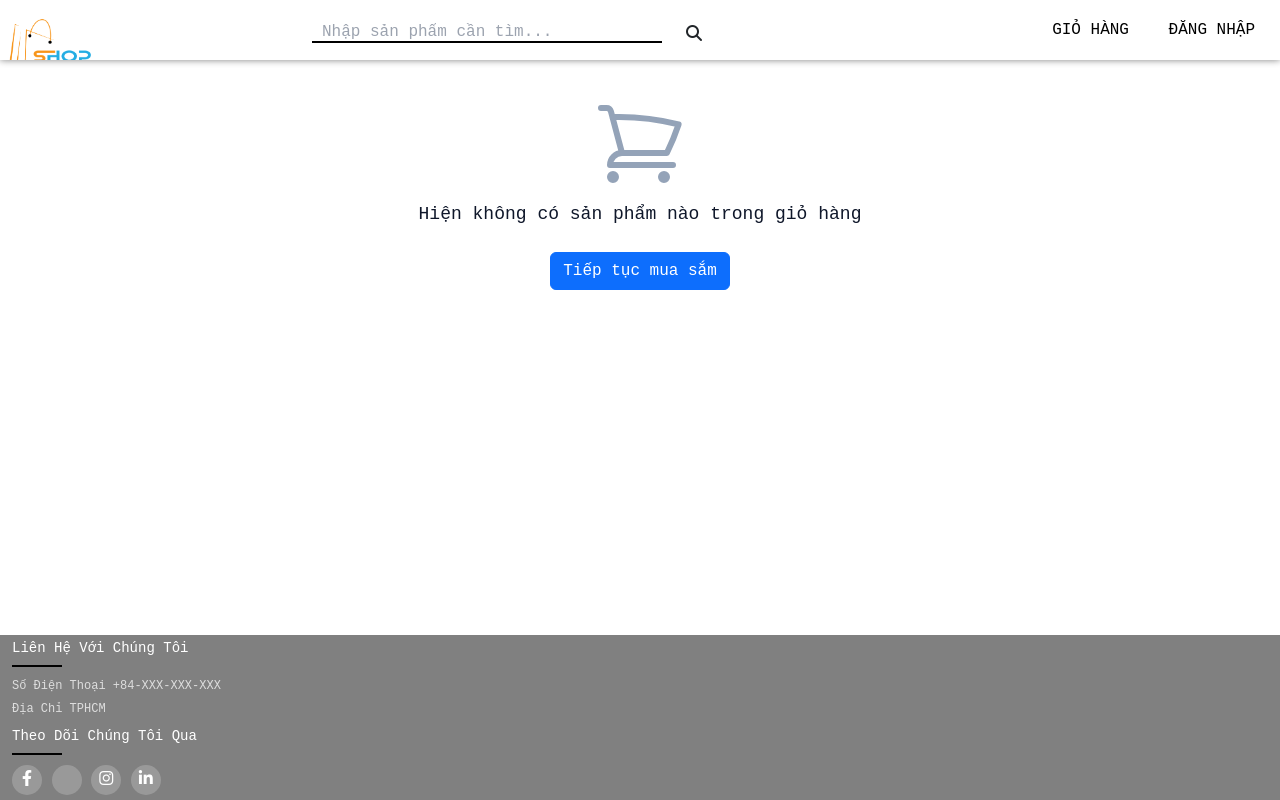
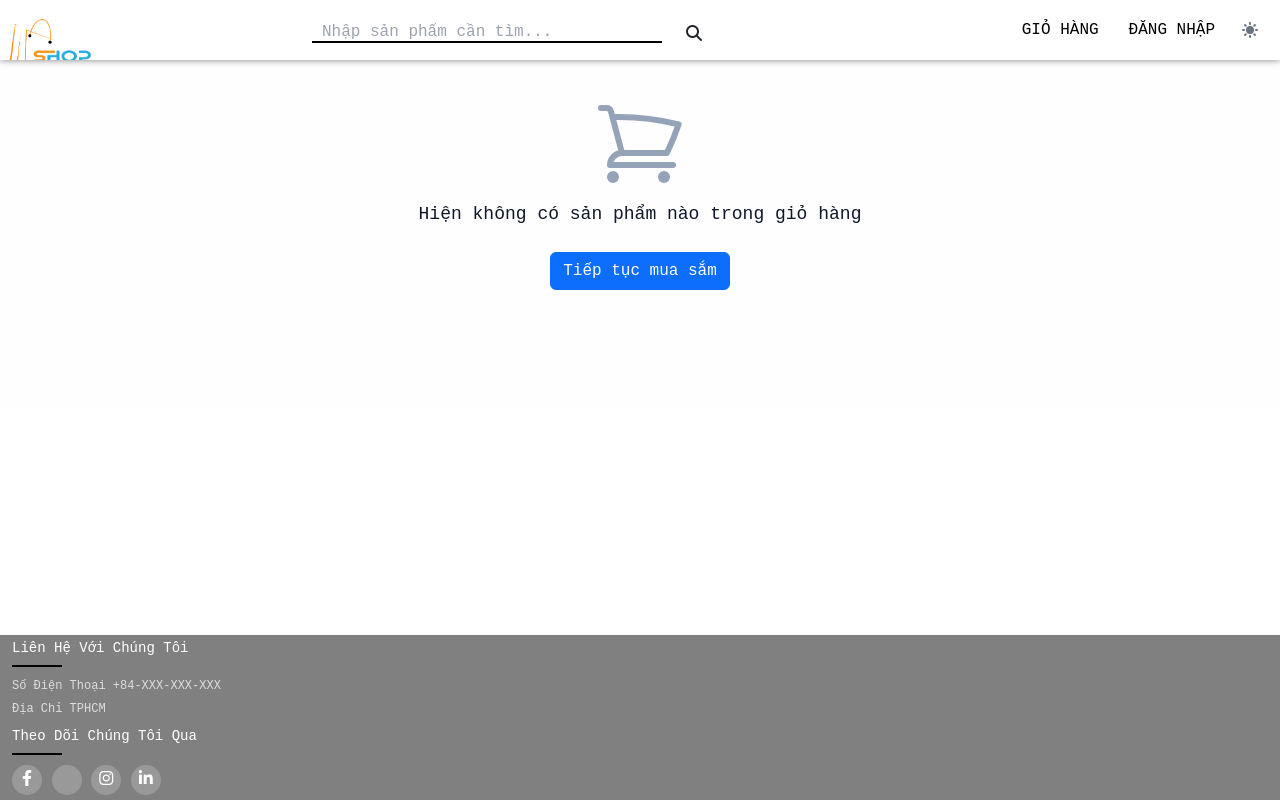
Before and after one commit to ngthachminhthanh/E-commerce-website-8Clothes, a PHP site: page /php/cart.php in a window 1280 px wide. Run offline with PHP 8.4, Linux system fonts and the light colour scheme; some libraries are stand-ins or nearby versions; some web fonts are replaced.

Commit message:
feat(style): Thêm dark mode cho cart.php - Phuc

```diff
--- /dev/null
+++ b/Resources/JS/tailwind.config.js
@@ -0,0 +1,17 @@
+
+
+tailwind.config = {
+  content: ["./*.php"],
+  darkMode: "class"
+};
+
+
+if (
+  localStorage.getItem("color-theme") === "dark" ||
+  (!("color-theme" in localStorage) &&
+    window.matchMedia("(prefers-color-scheme: dark)").matches)
+) {
+  document.documentElement.classList.add("dark");
+} else {
+  document.documentElement.classList.remove("dark");
+}
--- a/Resources/php/cart.php
+++ b/Resources/php/cart.php
@@ -68,8 +68,8 @@ function updateCartItemQuantity(productId, quantity) {
 
 if (isset($_SESSION['shopping_cart']) && count($_SESSION['shopping_cart']) > 0) {
 echo '
-    <main class="mx-auto max-w-2xl px-4 py-16 sm:px-6 sm:pt-28 sm:pb-48 lg:px-0 pb-10">
-      <h1 class="text-center text-3xl font-bold tracking-tight text-slate-900 sm:text-4xl">
+    <main class="mx-auto max-w-2xl px-4 py-16 sm:px-6 sm:pt-28 sm:pb-48 lg:px-0 pb-10 dark:bg-gray-800">
+      <h1 class="text-center text-3xl font-bold tracking-tight text-slate-900 dark:text-slate-50 sm:text-4xl">
         Giỏ hàng
       </h1>
 
@@ -92,11 +92,11 @@ echo '<ul role="list" class="divide-y divide-slate-200 border-b border-t border-
         <div>
           <div class="flex justify-between">
             <h4 class="text-sm">
-              <a href=" ' . $product['product_image_link'] . '" class="text-lg font-medium text-slate-700 hover:text-slate-800">
+              <a href=" ' . $product['product_image_link'] . '" class="text-lg font-medium text-slate-700 hover:text-slate-800 dark:text-slate-50">
                 ' . $product['product_name'] . '
               </a>
             </h4>
-            <p class="ml-4 text-sm font-medium text-slate-900">
+            <p class="ml-4 text-sm font-medium text-slate-900 dark:text-slate-50">
             ' . $product_price_vnd . '
             </p>
           </div>
@@ -107,7 +107,7 @@ echo '<ul role="list" class="divide-y divide-slate-200 border-b border-t border-
 
         <div class="mt-4 flex flex-1 items-end justify-between">
           <div>
-            <input class="appearance-none border border-slate-300 rounded-md shadow-sm checked:bg-sky-500 checked:text-sky-500 disabled:bg-slate-100 disabled:opacity-50 disabled:cursor-not-allowed focus:border-sky-500 focus:ring-sky-500 dark:border-white/10 dark:bg-white/5 dark:focus:border-sky-500 dark:focus:ring-sky-500 dark:text-slate-600 dark:focus:ring-offset-slate-900 dark:checked:bg-sky-500 w-16 no-spinners text-center sm:text-sm" type="number" min="1" name="quantity" value="' . $product['quantity'] . '" id="quantity" onchange="updateCartItemQuantity(' . $product['product_id'] . ', this.value)">
+            <input class="appearance-none border border-slate-300 rounded-md shadow-sm checked:bg-sky-500 checked:text-sky-500 disabled:bg-slate-100 disabled:opacity-50 disabled:cursor-not-allowed focus:border-sky-500 focus:ring-sky-500 dark:border-white/10 dark:bg-gray-800 dark:focus:border-sky-500 dark:focus:ring-sky-500 dark:text-slate-50 dark:focus:ring-offset-slate-900 dark:checked:bg-sky-500 w-16 no-spinners text-center sm:text-sm" type="number" min="1" name="quantity" value="' . $product['quantity'] . '" id="quantity" onchange="updateCartItemQuantity(' . $product['product_id'] . ', this.value)">
           </div>
           <div class="ml-4">
             <form action="" method="post">
@@ -126,29 +126,29 @@ echo '<ul role="list" class="divide-y divide-slate-200 border-b border-t border-
     <div>
       <dl class="space-y-4">
         <div class="flex items-center justify-between">
-          <dt class="text-base font-medium text-slate-900">
+          <dt class="text-base font-medium text-slate-900 dark:text-slate-50">
           Tổng cộng
           </dt>
-          <dd id="total_price_vnd" class="ml-4 text-base font-medium text-slate-900">
+          <dd id="total_price_vnd" class="ml-4 text-base font-medium text-slate-900 dark:text-slate-50">
           ' . $total_price_vnd. '
           </dd>
         </div>
       </dl>
-      <p class="mt-1 text-sm text-slate-500">
+      <p class="mt-1 text-sm text-slate-500 dark:text-slate-400">
         Phí vận chuyển sẽ được tính khi thanh toán.
       </p>
     </div>
 
     <div class="mt-10">
-      <a href="checkout.php" class="btn btn-primary btn-xl w-full">
+      <a href="checkout.php" class="btn btn-primary dark:bg-indigo-500 dark:hover:bg-indigo-600 dark:border-none btn-xl w-full">
         Mua hàng
       </a>
     </div>
 
-    <div class="mt-6 text-center text-sm">
-      <p>
+    <div class="mt-6 text-center text-sm ">
+      <p class="dark:text-slate-500">
         hoặc
-        <a href="../index.php" class="btn btn-link">
+        <a href="../index.php" class="btn btn-link dark:text-indigo-400">
           Tiếp tục mua sắm
           <span aria-hidden="true"> →</span>
         </a>
@@ -158,21 +158,21 @@ echo '<ul role="list" class="divide-y divide-slate-200 border-b border-t border-
 </div>
 </main>';
 } else {
-  echo '<main class="bg-white h-full ">
+  echo '<main class="bg-gray-50/20 h-full dark:bg-gray-800">
   <div class="mx-auto max-w-2xl px-4 py-16 sm:px-6 sm:py-24 lg:px-0">
                       <div class="mb-6 mx-auto text-center">
               <svg class="mx-auto h-24 w-24 text-slate-400" xmlns="http://www.w3.org/2000/svg" fill="none" viewBox="0 0 24 24" stroke-width="1.5" stroke="currentColor" aria-hidden="true">
 <path stroke-linecap="round" stroke-linejoin="round" d="M2.25 3h1.386c.51 0 .955.343 1.087.835l.383 1.437M7.5 14.25a3 3 0 00-3 3h15.75m-12.75-3h11.218c1.121-2.3 2.1-4.684 2.924-7.138a60.114 60.114 0 00-16.536-1.84M7.5 14.25L5.106 5.272M6 20.25a.75.75 0 11-1.5 0 .75.75 0 011.5 0zm12.75 0a.75.75 0 11-1.5 0 .75.75 0 011.5 0z"></path>
 </svg>
-              <h3 class="mt-2 text-lg font-medium text-slate-900 dark:text-slate-700">
+              <h3 class="mt-2 text-lg font-medium text-slate-900 dark:text-slate-50">
                   Hiện không có sản phẩm nào trong giỏ hàng
               </h3>
 
-              <p class="mt-1 text-sm text-slate-500 dark:text-slate-400">
+              <p class="mt-1 text-sm text-slate-500 dark:text-slate-50">
               </p>
 
               <div class="mt-6">
-                  <a href="../index.php" class="btn btn-primary">
+                  <a href="../index.php" class="btn btn-primary dark:bg-indigo-500 dark:hover:bg-indigo-600  dark:border-none">
                       Tiếp tục mua sắm
                   </a>
               </div>
--- a/Resources/php/footer.php
+++ b/Resources/php/footer.php
@@ -1,5 +1,5 @@
 
-<footer class="footer absolute bottom-0">
+<footer class="footer absolute bottom-0 dark:bg-gray-800">
 	<div class="container row">
 		<div class="footer-col">
 			<h4>Liên hệ với chúng tôi</h4>
--- a/Resources/php/header.php
+++ b/Resources/php/header.php
@@ -11,6 +11,7 @@
   <script src="https://code.jquery.com/jquery-3.6.0.min.js"></script>
 
   <script src="https://cdn.tailwindcss.com"></script>
+  <script src="../JS/tailwind.config.js"></script>
   <link rel="stylesheet" href="https://cdn.jsdelivr.net/npm/bootstrap@5.3.2/dist/css/bootstrap.min.css" integrity="sha384-T3c6CoIi6uLrA9TneNEoa7RxnatzjcDSCmG1MXxSR1GAsXEV/Dwwykc2MPK8M2HN" crossorigin="anonymous">
   <style>
     *,
@@ -59,8 +60,8 @@
     </ul>
   </header> -->
 
-  <div class="page-container relative min-h-screen">
-  <header>
+  <div class="page-container relative min-h-screen dark:bg-gray-800">
+  <header class="dark:bg-gray-800 dark:shadow-none">
         <div id="header__logo">
             <img src="./Image/logo_shopping.png" alt="logo">
         </div>
@@ -69,10 +70,10 @@
             <div class="searchIcon">
                 <i class="fa-solid fa-magnifying-glass"></i>
             </div>
-            <input type="text" id="input" name="input" placeholder="Nhập sản phẩm cần tìm...">
+            <input class="dark:bg-gray-800 outline-none text-slate-900 dark:text-gray-100" type="text" id="input" name="input" placeholder="Nhập sản phẩm cần tìm...">
         </div>
 
-        <ul id="header__nav">
+        <ul id="header__nav" class="!flex items-center">
             <?php
                 if(isset($_SESSION['username'])){
                     echo '<i class="fa-regular fa-user"></i>';
@@ -81,16 +82,89 @@
                 }
             ?>
 
-            <li><a href="cart.php">GIỎ HÀNG</a></li>
+            <li><a class="dark:!text-gray-100 dark:hover:!bg-indigo-600 " href="cart.php">GIỎ HÀNG</a></li>
 
             <?php
                 if(isset($_SESSION['valid'])){
-                    echo '<li><a href="index.php">ĐĂNG XUẤT</a></li>';
+                    echo '<li><a class="dark:!text-gray-100 dark:hover:!bg-indigo-600 " href="index.php">ĐĂNG XUẤT</a></li>';
                 }
                 else {
-                    echo '<li><a href="./php/login.php">ĐĂNG NHẬP</a></li>';
+                    echo '<li><a class="dark:!text-gray-100 dark:hover:!bg-indigo-600 "  href="./login.php">ĐĂNG NHẬP</a></li>';
                 }
             ?>
-
+          <button
+            id="theme-toggle"
+            type="button"
+            class="text-gray-500 dark:text-gray-400 hover:bg-gray-100 dark:hover:bg-gray-700 focus:outline-none focus:ring-gray-200 dark:focus:ring-gray-700 rounded-lg text-sm p-2.5"
+          >
+            <svg
+              id="theme-toggle-light-icon"
+              class="hidden w-5 h-5"
+              fill="currentColor"
+              viewBox="0 0 20 20"
+              xmlns="http://www.w3.org/2000/svg"
+            >
+              <path
+                d="M17.293 13.293A8 8 0 016.707 2.707a8.001 8.001 0 1010.586 10.586z"
+              ></path>
+            </svg>
+            <svg
+              id="theme-toggle-dark-icon"
+              class="hidden w-5 h-5"
+              fill="currentColor"
+              viewBox="0 0 20 20"
+              xmlns="http://www.w3.org/2000/svg"
+            >
+              <path
+                d="M10 2a1 1 0 011 1v1a1 1 0 11-2 0V3a1 1 0 011-1zm4 8a4 4 0 11-8 0 4 4 0 018 0zm-.464 4.95l.707.707a1 1 0 001.414-1.414l-.707-.707a1 1 0 00-1.414 1.414zm2.12-10.607a1 1 0 010 1.414l-.706.707a1 1 0 11-1.414-1.414l.707-.707a1 1 0 011.414 0zM17 11a1 1 0 100-2h-1a1 1 0 100 2h1zm-7 4a1 1 0 011 1v1a1 1 0 11-2 0v-1a1 1 0 011-1zM5.05 6.464A1 1 0 106.465 5.05l-.708-.707a1 1 0 00-1.414 1.414l.707.707zm1.414 8.486l-.707.707a1 1 0 01-1.414-1.414l.707-.707a1 1 0 011.414 1.414zM4 11a1 1 0 100-2H3a1 1 0 000 2h1z"
+                fill-rule="evenodd"
+                clip-rule="evenodd"
+              ></path>
+            </svg>
+          </button>
         </ul>
     </header>
+    <script>
+       var themeToggleDarkIcon = $(
+        "#theme-toggle-dark-icon"
+      );
+      var themeToggleLightIcon = $(
+        "#theme-toggle-light-icon"
+      );
+
+      if (
+        localStorage.getItem("color-theme") === "dark" ||
+        (!("color-theme" in localStorage) &&
+          window.matchMedia("(prefers-color-scheme: dark)").matches)
+      ) {
+        themeToggleLightIcon.removeClass("hidden");
+      } else {
+        themeToggleDarkIcon.removeClass("hidden");
+      }
+
+      var themeToggleBtn = $("#theme-toggle");
+
+      themeToggleBtn.on("click", function () {
+        themeToggleDarkIcon.toggleClass("hidden");
+        themeToggleLightIcon.toggleClass("hidden");
+
+        if (localStorage.getItem("color-theme")) {
+          if (localStorage.getItem("color-theme") === "light") {
+            $("html").addClass("dark");
+            localStorage.setItem("color-theme", "dark");
+          } else {
+            $("html").removeClass("dark");
+            localStorage.setItem("color-theme", "light");
+          }
+
+        } else {
+          if ($("html").classList.contains("dark")) {
+            $("html").removeClass("dark");
+            localStorage.setItem("color-theme", "light");
+          } else {
+            $("html").addClass("dark");
+            localStorage.setItem("color-theme", "dark");
+          }
+        }
+      });
+      </script>
```
Also changed, not shown: Resources/php/checkout.php (+12 -12 lines).
